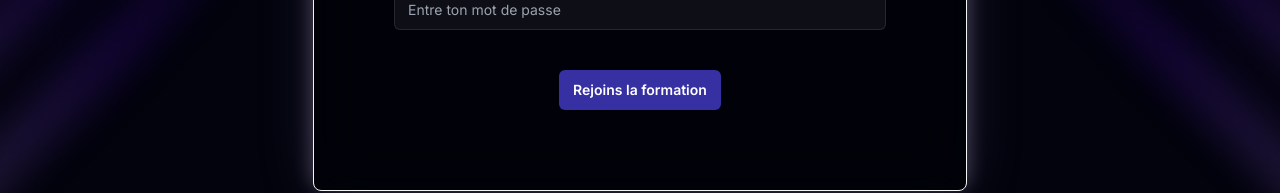
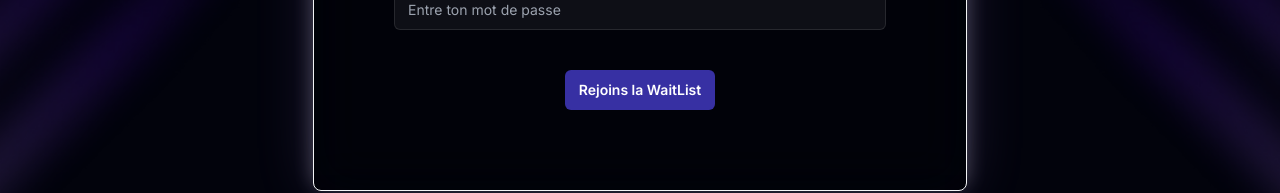
Before and after one commit to learn404/Learn404, a Next.js app: page /signup in a window 1280 px wide. Shown: the part 596-789 px from the top of the page. Built offline with nearby package versions, Linux system fonts and the light colour scheme.

Commit message:
:lipstick: change button w/ component primary button

```diff
--- a/src/app/signup/page.tsx
+++ b/src/app/signup/page.tsx
@@ -6,6 +6,7 @@ import { FormEvent } from "react";
 import { useState } from "react";
 import { ToastContainer, toast } from "react-toastify";
 import "react-toastify/dist/ReactToastify.css";
+import PrimaryButton from "@/components/buttons/PrimaryButton";
 
 interface FormData {
   name: string;
@@ -157,13 +158,9 @@ export default function Signup() {
                 />
               </div>
             </div>
-
-            <button
-              className=" mt-10 mx-auto rounded-md bg-indigo-800 px-3.5 py-2.5 text-sm font-semibold text-white shadow-sm hover:bg-indigo-900 focus-visible:outline focus-visible:outline-2 focus-visible:outline-offset-2 focus-visible:outline-indigo-500 flex justify-center items-center "
-              type="submit"
-            >
-              Rejoins la formation
-            </button>
+            <div className="flex justify-center mt-10 w-full">
+              <PrimaryButton>Rejoins la WaitList</PrimaryButton>
+            </div>
 
             {/*
               CONNECTEZ VOUS
```
